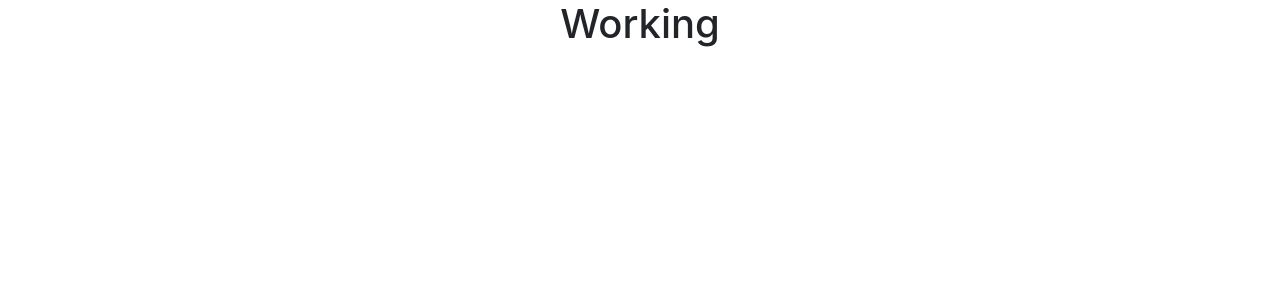
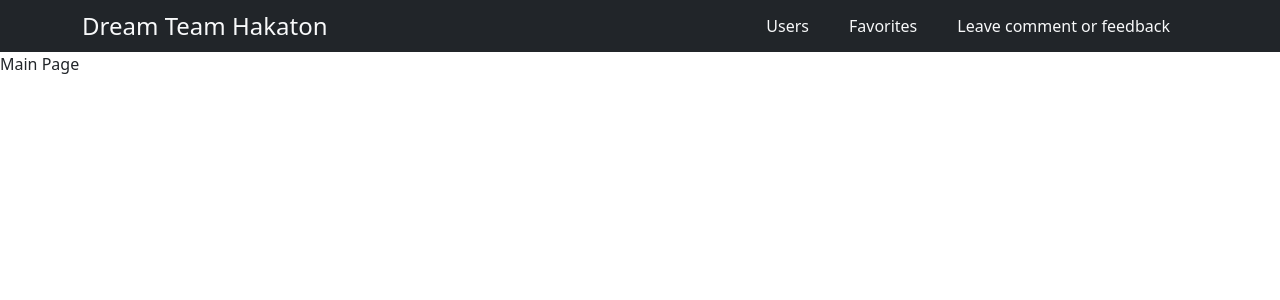
Before and after one commit to orlovaleksandr89/hakaton, a React (Create React App) app: page / in a window 1280 px wide. Shown: the top 300 px of the page. Built offline with nearby package versions, Linux system fonts and the light colour scheme.

Commit message:
AppRouter, NavBar, Pages

```diff
--- a/src/App.js
+++ b/src/App.js
@@ -1,10 +1,12 @@
 import './App.css'
+import AppRouter from './components/AppRouter'
+import Layout from './UI/Layout'
 
 function App() {
   return (
-    <div className='d-flex justify-content-center align-items-center'>
-      <h1>Working</h1>
-    </div>
+    <Layout>
+      <AppRouter />
+    </Layout>
   )
 }
 
--- /dev/null
+++ b/src/UI/Layout.jsx
@@ -0,0 +1,13 @@
+import React from 'react'
+import NavBar from '../components/Navbar'
+
+function Layout(props) {
+  return (
+    <>
+      <NavBar />
+      {props.children}
+    </>
+  )
+}
+
+export default Layout
--- /dev/null
+++ b/src/components/AppRouter.jsx
@@ -0,0 +1,17 @@
+import React from 'react'
+import { routes } from '../routes'
+import { Switch, Route, Redirect } from 'react-router-dom'
+import { ERROR_ROUTE } from '../utils/const'
+
+function AppRouter() {
+  return (
+    <Switch>
+      {routes.map(({ path, Component }) => (
+        <Route key={path} path={path} component={Component} exact />
+      ))}
+      <Redirect to={ERROR_ROUTE} />
+    </Switch>
+  )
+}
+
+export default AppRouter
--- /dev/null
+++ b/src/components/Navbar.jsx
@@ -0,0 +1,60 @@
+import React, { useState } from 'react'
+import { Navbar, Container, Nav, Button } from 'react-bootstrap'
+import { NavLink, Link } from 'react-router-dom'
+import {
+  COMMENT_ROUTE,
+  FAVORITE_ROUTE,
+  MAIN_ROUTE,
+  USER_ROUTE
+} from '../utils/const'
+
+function NavBar() {
+  const [active, setActive] = useState()
+
+  const links = [
+    { route: USER_ROUTE, name: 'Users' },
+    { route: FAVORITE_ROUTE, name: 'Favorites' },
+    { route: COMMENT_ROUTE, name: 'Leave comment or feedback' }
+  ]
+  return (
+    <Navbar collapseOnSelect expand='lg' bg='dark' variant='dark'>
+      <Container>
+        <NavLink
+          to={MAIN_ROUTE}
+          role='button'
+          className='me-3 text-light'
+          style={{ textDecoration: 'none', fontSize: '1.5rem' }}
+          onClick={() => setActive(null)}
+        >
+          Dream Team Hakaton
+        </NavLink>
+
+        <Navbar.Toggle aria-controls='responsive-navbar-nav' />
+        <Navbar.Collapse id='responsive-navbar-nav'>
+          <Nav className='ms-auto '>
+            {links.map((link) => (
+              <Link
+                style={{ textDecoration: 'none', fontSize: '1rem' }}
+                className='me-3 text-light'
+                to={link.route}
+                key={link.route}
+              >
+                <Button
+                  variant={'outline-light'}
+                  className={
+                    active === link.name ? 'border-0 active' : 'border-0'
+                  }
+                  onClick={() => setActive(link.name)}
+                >
+                  {link.name}
+                </Button>
+              </Link>
+            ))}
+          </Nav>
+        </Navbar.Collapse>
+      </Container>
+    </Navbar>
+  )
+}
+
+export default NavBar
--- a/src/index.js
+++ b/src/index.js
@@ -3,10 +3,14 @@ import ReactDOM from 'react-dom'
 import './index.css'
 import App from './App'
 import reportWebVitals from './reportWebVitals'
+import { BrowserRouter } from 'react-router-dom'
+import 'bootstrap/dist/css/bootstrap.min.css'
 
 ReactDOM.render(
   <React.StrictMode>
-    <App />
+    <BrowserRouter>
+      <App />
+    </BrowserRouter>
   </React.StrictMode>,
   document.getElementById('root')
 )
--- /dev/null
+++ b/src/pages/CommentPage.jsx
@@ -0,0 +1,7 @@
+import React from 'react'
+
+function CommentPage() {
+  return <div>Under construction</div>
+}
+
+export default CommentPage
--- /dev/null
+++ b/src/pages/ErrorPage.jsx
@@ -0,0 +1,7 @@
+import React from 'react'
+
+function ErrorPage() {
+  return <div>Error Page</div>
+}
+
+export default ErrorPage
--- /dev/null
+++ b/src/pages/FavoritePage.jsx
@@ -0,0 +1,7 @@
+import React from 'react'
+
+function FavoritePage() {
+  return <div>Favorite page</div>
+}
+
+export default FavoritePage
--- /dev/null
+++ b/src/pages/MainPage.jsx
@@ -0,0 +1,7 @@
+import React from 'react'
+
+function MainPage() {
+  return <div>Main Page</div>
+}
+
+export default MainPage
--- /dev/null
+++ b/src/pages/UserPage.jsx
@@ -0,0 +1,7 @@
+import React from 'react'
+
+function UserPage() {
+  return <div>UserPage</div>
+}
+
+export default UserPage
--- /dev/null
+++ b/src/routes.js
@@ -0,0 +1,20 @@
+import CommentPage from './pages/CommentPage'
+import ErrorPage from './pages/ErrorPage'
+import FavoritePage from './pages/FavoritePage'
+import MainPage from './pages/MainPage'
+import UserPage from './pages/UserPage'
+import {
+  COMMENT_ROUTE,
+  ERROR_ROUTE,
+  FAVORITE_ROUTE,
+  MAIN_ROUTE,
+  USER_ROUTE
+} from './utils/const'
+
+export const routes = [
+  { path: MAIN_ROUTE, Component: MainPage },
+  { path: USER_ROUTE, Component: UserPage },
+  { path: ERROR_ROUTE, Component: ErrorPage },
+  { path: FAVORITE_ROUTE, Component: FavoritePage },
+  { path: COMMENT_ROUTE, Component: CommentPage }
+]
--- /dev/null
+++ b/src/utils/const.js
@@ -0,0 +1,5 @@
+export const MAIN_ROUTE = '/'
+export const USER_ROUTE = '/user/:id?'
+export const ERROR_ROUTE = '/error'
+export const FAVORITE_ROUTE = '/favorite'
+export const COMMENT_ROUTE = '/comments'
```
